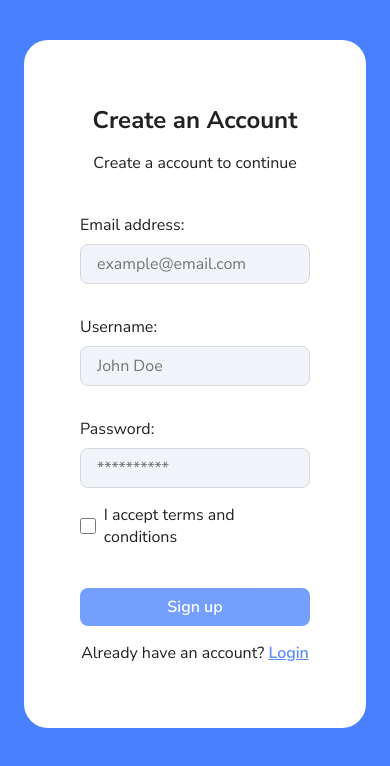
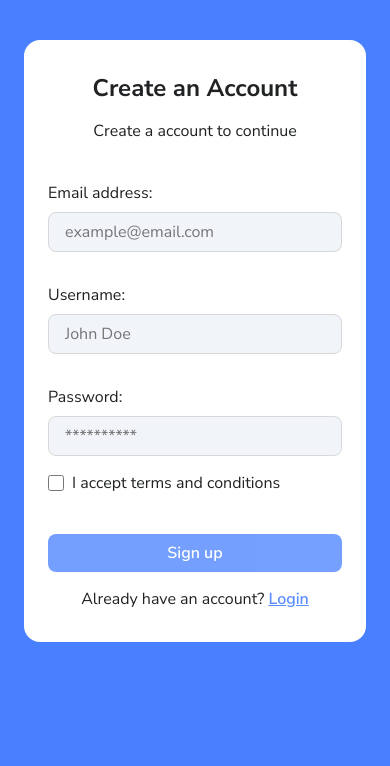
Before and after one commit to filipealvess/dashstack, a Next.js app: page /signup in a window 390 px wide. Shown: the top 766 px of the page. Built offline with nearby package versions, Linux system fonts and the light colour scheme.

Commit message:
Improve auth pages responsivity

```diff
--- a/src/components/wrappers/Auth/styles.ts
+++ b/src/components/wrappers/Auth/styles.ts
@@ -5,6 +5,13 @@ export const Container = styled.main`
     padding: 40px 24px;
     background-color: #4880ff;
     overflow-x: hidden;
+    transition-property: padding, background-color;
+    transition-duration: 0.3s;
+
+    @media (max-width: 380px) {
+        padding: 0;
+        background-color: #ffffff;
+    }
 `;
 
 export const Content = styled.section`
@@ -13,6 +20,17 @@ export const Content = styled.section`
     padding: 64px 56px;
     border-radius: 24px;
     background-color: #ffffff;
+    transition-property: padding, border-radius;
+    transition-duration: 0.3s;
+
+    @media (max-width: 500px) {
+        padding: 32px 24px;
+        border-radius: 16px;
+    }
+
+    @media (max-width: 380px) {
+        padding: 32px 24px;
+    }
 `;
 
 export const Title = styled.h1`
@@ -44,4 +62,8 @@ export const Navigation = styled.section`
         font-weight: 600;
         text-decoration: underline;
     }
+
+    @media (max-width: 380px) {
+        flex-direction: column;
+    }
 `;
```
